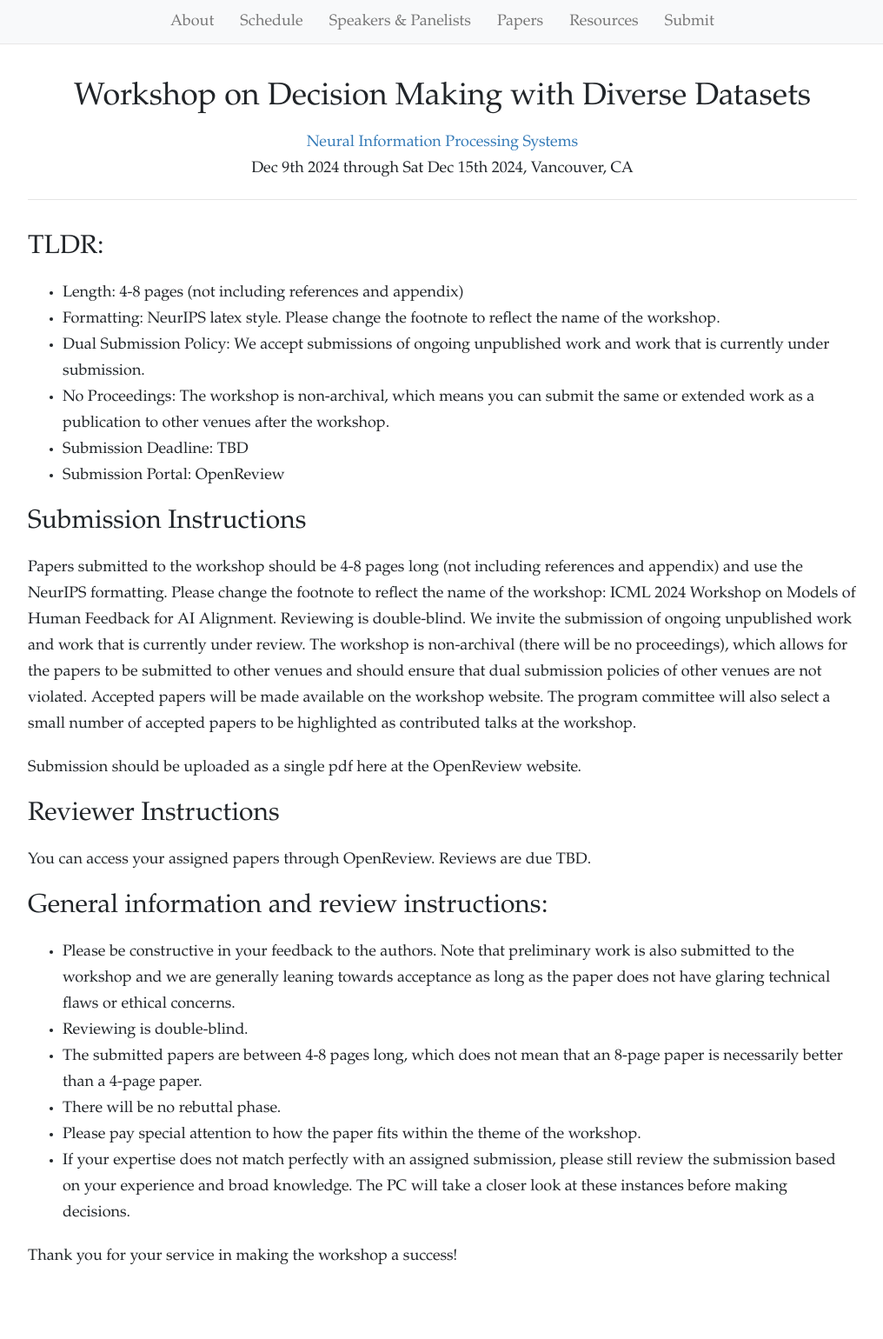
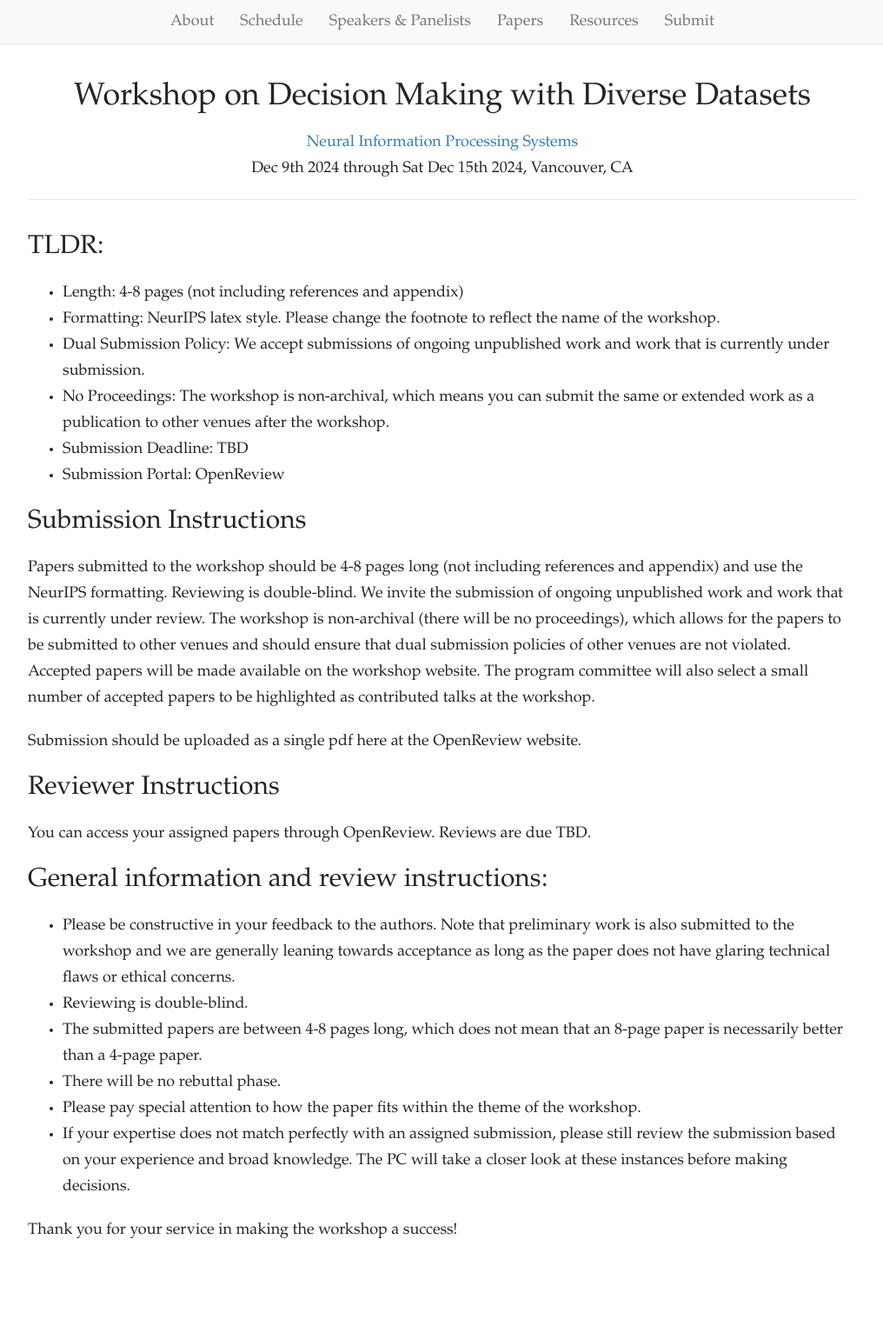
Before and after one commit to dmdd-workshop/dmdd-workshop.github.io, a Jekyll site: the page built from submit.html, in a window 1280 px wide. Shown: the whole page at 87% size, without its empty margins (131-1147 px from the left). Built offline with Jekyll 4.4.1, drawn with Linux system fonts in a browser that asks for light colours; nearby versions of some CDN libraries; after the commit the page ends 1510 px from its top, so only the background shows below that.

Commit message:
Update website

```diff
--- a/submit.html
+++ b/submit.html
@@ -12,7 +12,7 @@ layout: default
     <li>Submission Portal: OpenReview</li>
 </ul>
 <h2>Submission Instructions</h2>
-<p>Papers submitted to the workshop should be 4-8 pages long (not including references and appendix) and use the NeurIPS formatting. Please change the footnote to reflect the name of the workshop: ICML 2024 Workshop on Models of Human Feedback for AI Alignment. Reviewing is double-blind. We invite the submission of ongoing unpublished work and work that is currently under review. The workshop is non-archival (there will be no proceedings), which allows for the papers to be submitted to other venues and should ensure that dual submission policies of other venues are not violated. Accepted papers will be made available on the workshop website. The program committee will also select a small number of accepted papers to be highlighted as contributed talks at the workshop.</p>
+<p>Papers submitted to the workshop should be 4-8 pages long (not including references and appendix) and use the NeurIPS formatting. Reviewing is double-blind. We invite the submission of ongoing unpublished work and work that is currently under review. The workshop is non-archival (there will be no proceedings), which allows for the papers to be submitted to other venues and should ensure that dual submission policies of other venues are not violated. Accepted papers will be made available on the workshop website. The program committee will also select a small number of accepted papers to be highlighted as contributed talks at the workshop.</p>
 <p>Submission should be uploaded as a single pdf here at the OpenReview website.</p>
 <h2>Reviewer Instructions</h2>
 <p>You can access your assigned papers through OpenReview. Reviews are due TBD.</p>
```
